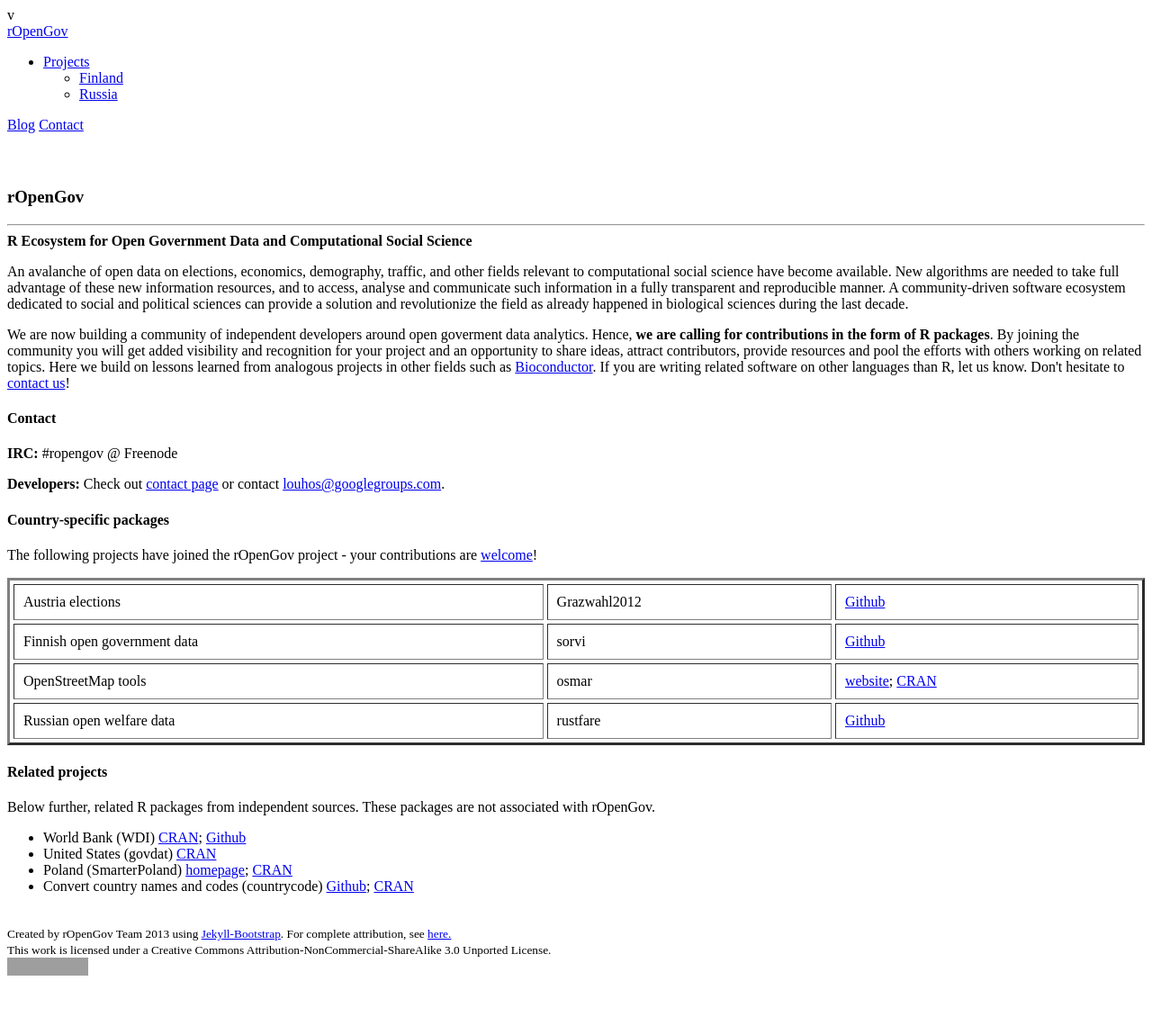
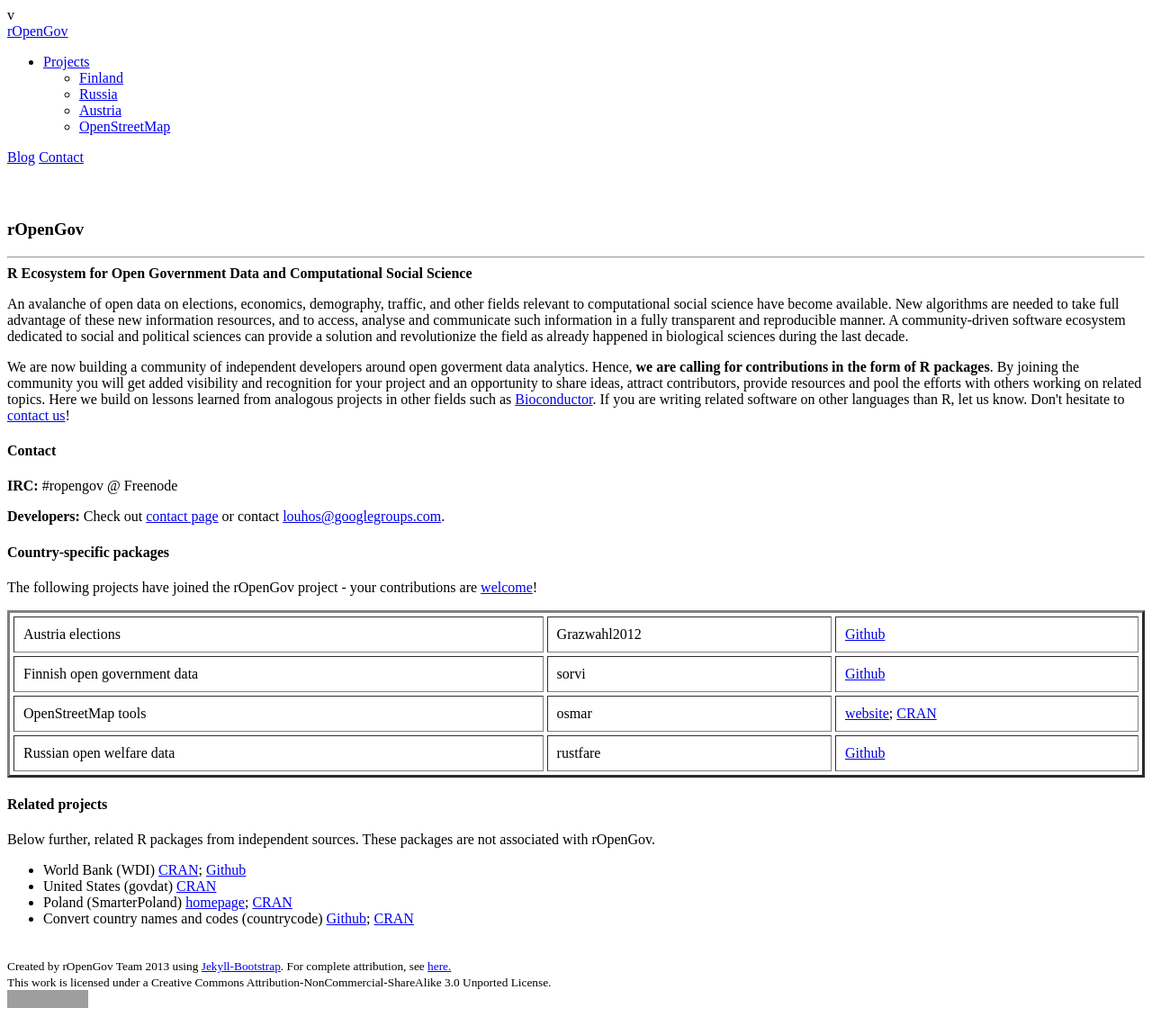
Before and after one commit to rOpenGov/ropengov.github.io, a Jekyll site: the page built from index.html, in a window 1280 px wide. Shown: the whole page at 90% size. Built offline with Jekyll 4.4.1, drawn with Linux system fonts in a browser that asks for light colours; nearby versions of some CDN libraries; some web fonts are replaced; library files that are not in the unit come from our copies; comment, search, counter and statistics services are not loaded; before the commit the page ends 1104 px from its top, so only the background shows below that; grey boxes are pictures that could not be loaded.

```diff
--- a/_config.yml
+++ b/_config.yml
@@ -53,6 +53,12 @@ projects:
   rustfare :
     title : Russia
     url: http://markuskainu.fi/rustfare/index.html
+  Grazwahl2012 :
+    title : Austria
+    url: https://github.com/skasberger/grazwahl2012
+  osmar :
+    title : OpenStreetMap
+    url: http://osmar.r-forge.r-project.org/
 
 
 version: 0.1
@@ -65,7 +71,7 @@ version: 0.1
 # Else if you are pushing to username.github.com, replace with your username.
 # Finally if you are pushing to a GitHub project page, include the project name at the end.
 #
-production_url : http://louhos.github.com/
+production_url : http://ropengov.github.com/
 
 # All Jekyll-Bootstrap specific configurations are namespaced into this hash
 #
--- a/_includes/themes/louhos/default.html
+++ b/_includes/themes/louhos/default.html
@@ -151,8 +151,10 @@
 			</p>
 
 		</div>
+
 <!--		{% if page.ghurl %}
 		<a href={{page.ghurl}}><img style="position: absolute; top: 40px; right: 0; border: 0;" src="https://s3.amazonaws.com/github/ribbons/forkme_right_darkblue_121621.png" alt="Fork me on GitHub"></a>
 		{% endif %} -->
+
 	</body>
 </html>
```
